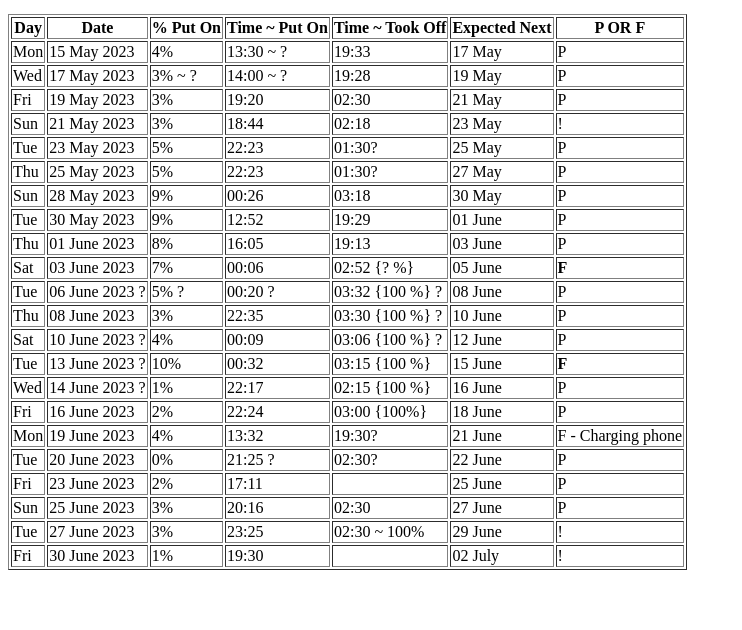
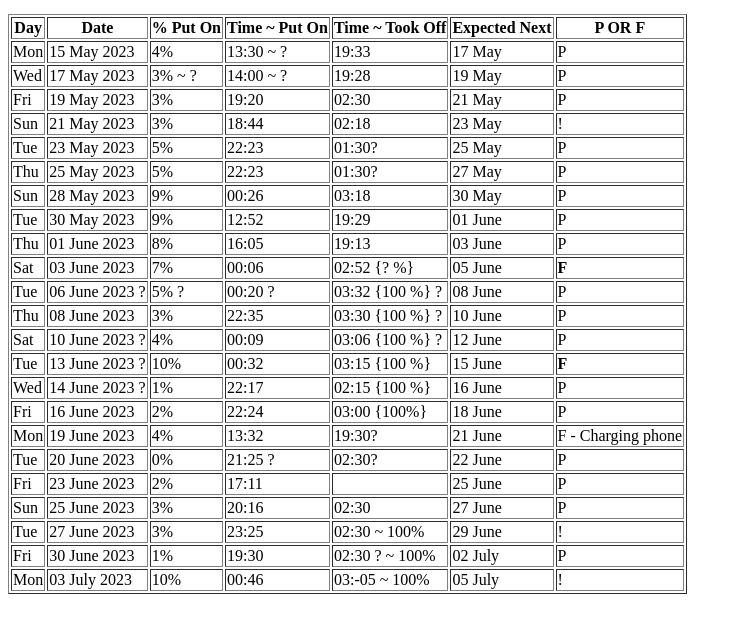
Before and after one commit to finncoder99/batcoffeeinfo.github.io, a plain HTML site: page index.html in a window 1280 px wide. Shown: the part 136-766 px from the top of the page, without its empty margins (0-742 px from the left). Drawn offline with Linux system fonts and the light colour scheme.

Commit message:
Update index.html

```diff
--- a/index.html
+++ b/index.html
@@ -253,11 +253,20 @@
                     <td>30 June 2023 </td>
                     <td>1% </td>
                     <td>19:30</td>
-                    <td> </td>
+                    <td>02:30 ? ~ 100% </td>
                     <td>02 July</td>
+                    <td>P</td>
+                 </tr>
+
+                 <tr>
+                    <td>Mon</td>
+                    <td>03 July 2023 </td>
+                    <td>10% </td>
+                    <td>00:46</td>
+                    <td>03:-05 ~ 100% </td>
+                    <td>05 July</td>
                     <td>!</td>
                  </tr>
-
 
 
 
```
